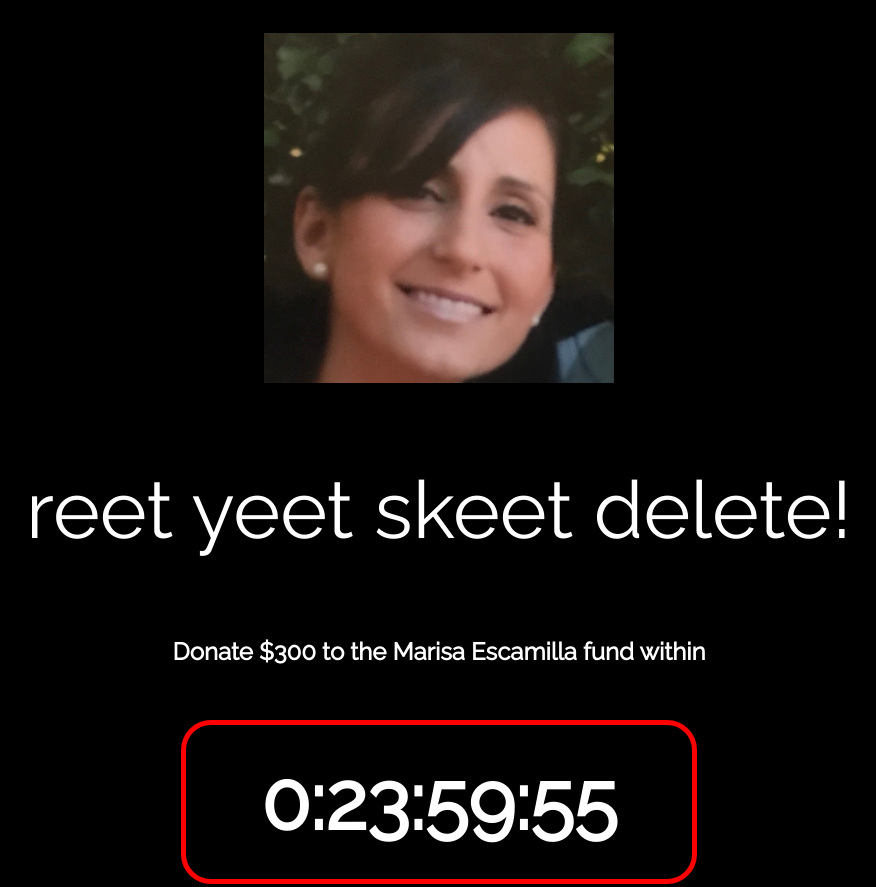
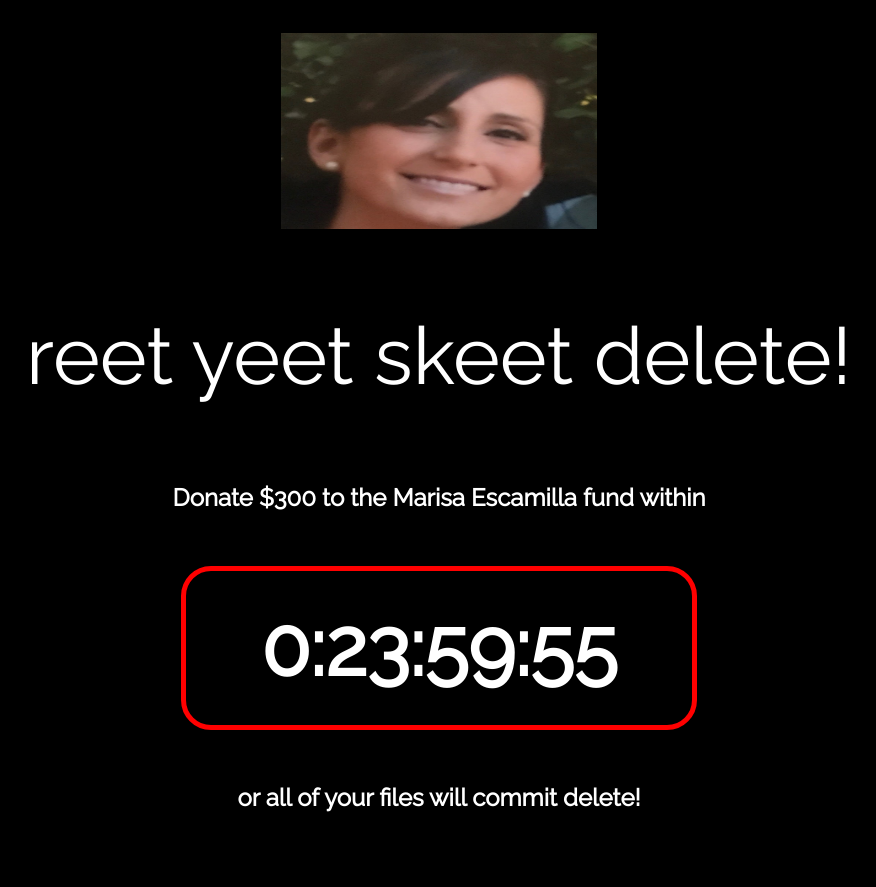
Before and after one commit to CST-100/rydergibson.github.io, a plain HTML site: page wanateach/index.html in a window 1280 px wide. Shown: the top 887 px of the page, without its empty margins (201-1077 px from the left). After the commit the page ends 832 px from the top, so only its background shows below. Drawn offline with Linux system fonts and the light colour scheme.

Commit message:
Update main.css

```diff
--- a/wanateach/main.css
+++ b/wanateach/main.css
@@ -8,8 +8,8 @@ body {
 }
 
 .logo {
-   width: 350px;
-   height: 350px;
+   width: 25%;
+   height: 25%;
    margin-top: 2%;
 }
 
```
